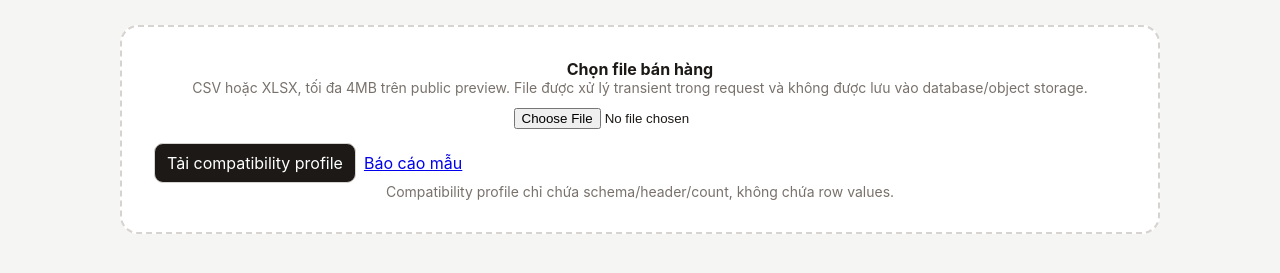
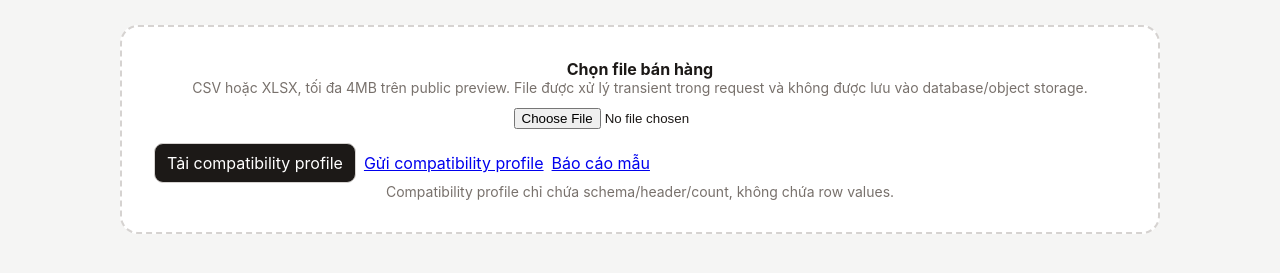
Before and after one commit to ShenJun93/cafeos-analyzer, a website: page public/analyzer.html in a window 1280 px wide. Shown: the part 115-388 px from the top of the page. Drawn offline with Linux system fonts and the light colour scheme.

Commit message:
wave18: add canonical metadata to analyzer.html

```diff
--- a/public/analyzer.html
+++ b/public/analyzer.html
@@ -1,7 +1,7 @@
-<!doctype html><html lang="vi"><head><meta charset="utf-8"><meta name="viewport" content="width=device-width,initial-scale=1"><title>CafeOS Analyzer</title><style>
+<!doctype html><html lang="vi"><head><meta charset="utf-8"><link rel="canonical" href="https://cafeos-analyzer.vercel.app/analyzer"><meta name="viewport" content="width=device-width,initial-scale=1"><title>CafeOS Analyzer</title><style>
 :root{font-family:Inter,ui-sans-serif,system-ui,sans-serif;color:#1c1917;background:#f5f5f4}*{box-sizing:border-box}body{margin:0}.wrap{max-width:1080px;margin:auto;padding:40px 20px 80px}h1{font-size:38px;margin:0}.sub{color:#78716c;margin:6px 0 28px}.drop{background:#fff;border:2px dashed #d6d3d1;border-radius:18px;padding:32px;text-align:center}.drop input{margin-top:12px}.status{margin:18px 0}.grid{display:grid;grid-template-columns:repeat(auto-fit,minmax(180px,1fr));gap:12px}.card{background:#fff;border:1px solid #e7e5e4;border-radius:14px;padding:16px}.card b{font-size:25px;display:block;margin-top:4px}.warn{border-left:5px solid #b45309}.high{border-left:5px solid #991b1b}.ok{color:#166534}.bad{color:#991b1b}.hidden{display:none}button,select{font:inherit;padding:9px 12px;border-radius:9px;border:1px solid #d6d3d1;background:#fff}button{cursor:pointer;background:#1c1917;color:#fff}.sheet-row{display:flex;gap:8px;align-items:center;flex-wrap:wrap;margin-top:14px}.mapping{display:grid;grid-template-columns:minmax(150px,1fr) 2fr;gap:10px;align-items:center;margin:12px 0}.mapping label{font-weight:600}h2{margin-top:32px}.muted{color:#78716c;font-size:14px}table{width:100%;border-collapse:collapse}td,th{padding:8px;border-bottom:1px solid #e7e5e4;text-align:left}</style></head><body><main class="wrap">
 <h1>CafeOS Analyzer</h1><p class="sub">Public validation preview · CSV/XLSX → deterministic metrics → evidence-backed insights.</p>
-<div class="drop"><strong>Chọn file bán hàng</strong><div class="muted">CSV hoặc XLSX, tối đa 4MB trên public preview. File được xử lý transient trong request và không được lưu vào database/object storage.</div><input id="file" type="file" accept=".csv,.xlsx"><div class="sheet-row"><button id="downloadProfile" type="button">Tải compatibility profile</button><a href="/sample-report">Báo cáo mẫu</a></div><div class="muted">Compatibility profile chỉ chứa schema/header/count, không chứa row values.</div></div>
+<div class="drop"><strong>Chọn file bán hàng</strong><div class="muted">CSV hoặc XLSX, tối đa 4MB trên public preview. File được xử lý transient trong request và không được lưu vào database/object storage.</div><input id="file" type="file" accept=".csv,.xlsx"><div class="sheet-row"><button id="downloadProfile" type="button">Tải compatibility profile</button><a href="https://github.com/ShenJun93/cafeos-analyzer/issues/new?template=compatibility-report.yml" target="_blank" rel="noopener">Gửi compatibility profile</a><a href="/sample-report">Báo cáo mẫu</a></div><div class="muted">Compatibility profile chỉ chứa schema/header/count, không chứa row values.</div></div>
 <div id="sheetPicker" class="card hidden"></div><div id="mappingPanel" class="card hidden"></div><div id="status" class="status muted"></div>
 <div id="report" class="hidden"><h2>Executive metrics</h2><div id="metrics" class="grid"></div><h2>Data health</h2><div id="health" class="grid"></div><h2>Attention</h2><div id="insights" class="grid"></div><h2>Workbook</h2><div id="workbook"></div><div class="card" style="margin-top:24px"><strong>Giúp kiểm chứng CafeOS</strong><p class="muted">Feedback record không yêu cầu tên, email hoặc số điện thoại.</p><a id="feedbackLink" href="/feedback"><button type="button">Tạo validation feedback</button></a></div></div>
 </main><script>
```
